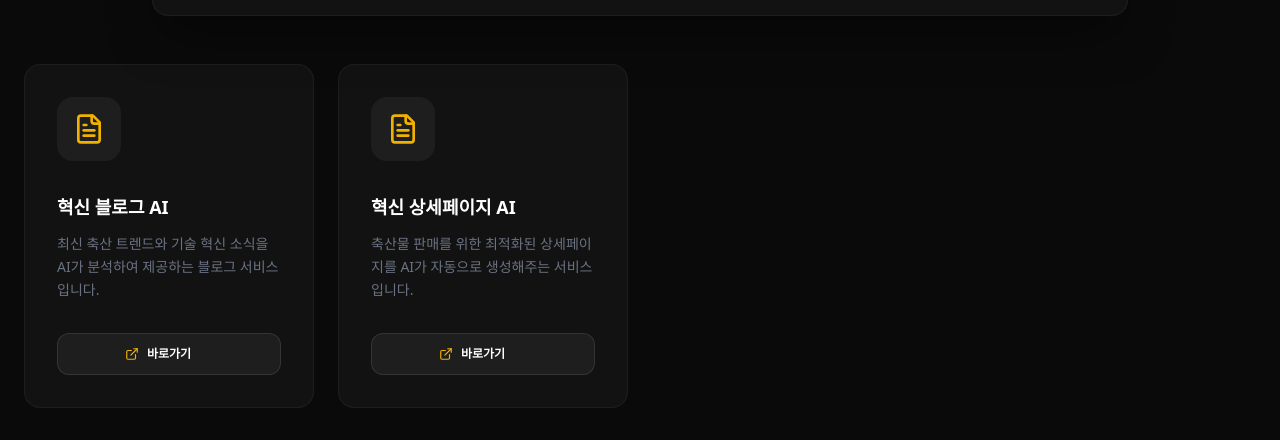
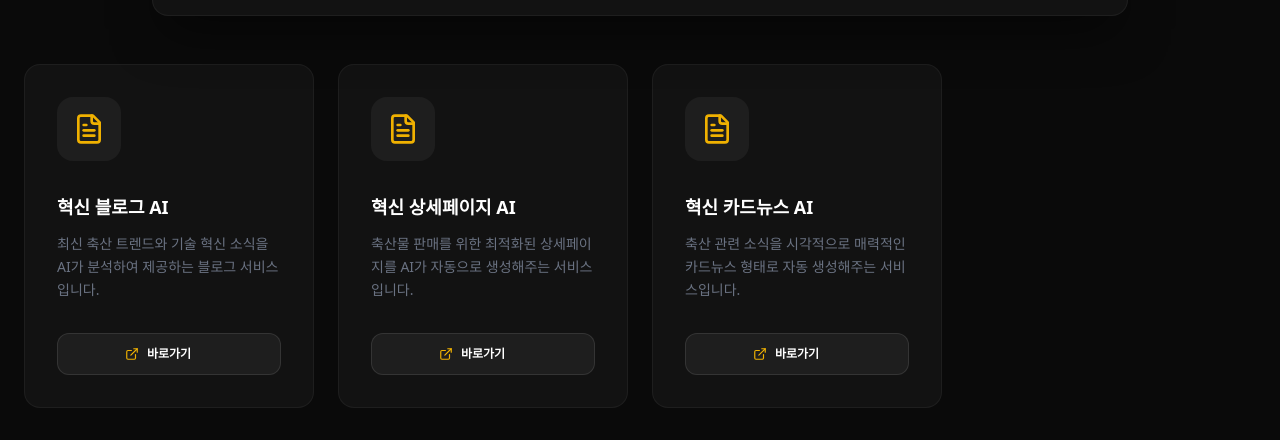
Before and after one commit to lab-droid/bumin-ai, a React (Vite) app: page / in a window 1280 px wide. Shown: the part 512-952 px from the top of the page. Built offline with nearby package versions, Linux system fonts and the light colour scheme.

Commit message:
feat: Add AI Card News service to dashboard
Includes a new service for generating AI-powered card news related to livestock, enhancing marketing capabilities.

```diff
--- a/src/App.tsx
+++ b/src/App.tsx
@@ -45,6 +45,14 @@ const dashboardItems = [
     description: '축산물 판매를 위한 최적화된 상세페이지를 AI가 자동으로 생성해주는 서비스입니다.',
     icon: <FileText className="text-yellow-500" size={32} />,
     link: 'https://hyeoksin-sangsepage.fragrant-flower-7056.workers.dev'
+  },
+  {
+    id: 3,
+    category: 'marketing',
+    title: '혁신 카드뉴스 AI',
+    description: '축산 관련 소식을 시각적으로 매력적인 카드뉴스 형태로 자동 생성해주는 서비스입니다.',
+    icon: <FileText className="text-yellow-500" size={32} />,
+    link: 'https://hyeoksin-insta.fragrant-flower-7056.workers.dev/'
   },
 ];
 
```
